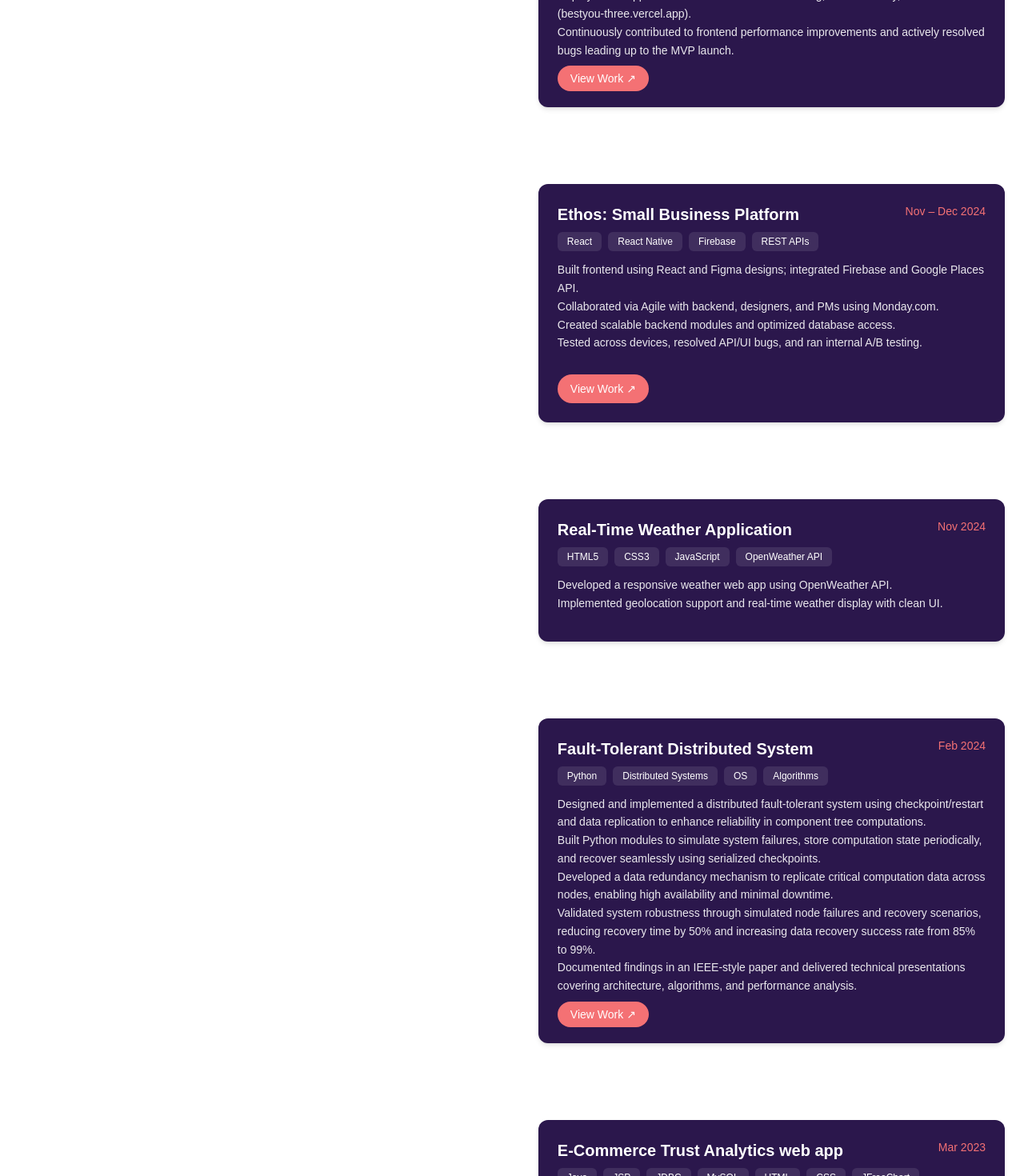
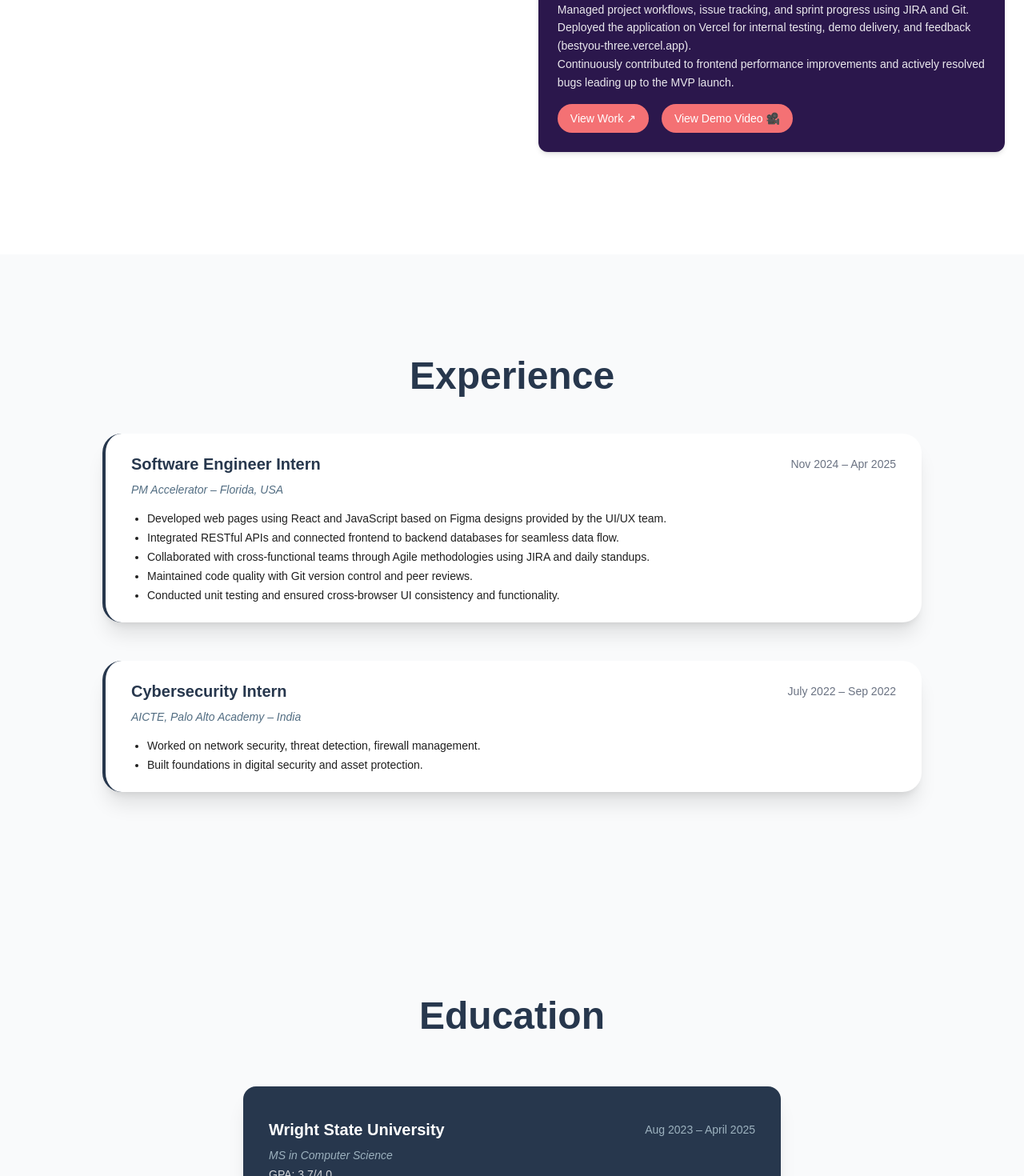
Before and after one commit to VaishnaviNalla2/my-portfolio-vercel, a Next.js app: page / in a window 1280 px wide. Shown: the part 3000-4470 px from the top of the page at 80% size. Built offline with nearby package versions, Linux system fonts and the light colour scheme.

Commit message:
Update Projects.tsx One more updated

```diff
--- a/src/components/Projects.tsx
+++ b/src/components/Projects.tsx
@@ -4,12 +4,10 @@ import { useRef, useState } from "react"
 import { motion, useScroll, useTransform } from "framer-motion"
 
 const projects = [
-
   {
     title: "Whisper AI – Privacy-First Emotional Support Chat Interface",
     date: "May 2025 – Present",
-    tech: ["React", "JavaScript", "REST APIs", "Firebase", "Vercel",
-    "Webpack", "OpenAI API", "Agile"],
+    tech: ["React", "JavaScript", "REST APIs", "Firebase", "Vercel", "Webpack", "OpenAI API", "Agile"],
     description: `Designed and built a responsive, multi-page chat interface in React for anonymous journaling and real-time AI-powered support.
     Integrated OpenAI's GPT-based LLM via RESTful APIs to detect emotional abuse patterns and provide empathetic guidance.
     Implemented anonymous session handling, emotion check logic, and a Safe Exit mechanism using Firebase Authentication and Firestore.
@@ -19,8 +17,6 @@ const projects = [
     Actively contributed to frontend performance improvements, accessibility compliance, and privacy-focused interactions throughout development.`,
     link: "https://drive.google.com/file/d/1qV5eRZXLbkEmRcONkMSo386Vz6hllyYJ/view?usp=sharing",
     video: null
-
-
   },
   {
     title: "AI-Driven Profile Optimizer Metrics Dashboard",
@@ -35,64 +31,8 @@ const projects = [
       Continuously contributed to frontend performance improvements and actively resolved bugs leading up to the MVP launch.`,
     link: "https://bestyou-three.vercel.app",
     video: "/videos/AIPMBootcampDemo.mp4"
-
   },
-
-  {
-    title: "Ethos: Small Business Platform",
-    date: "Nov – Dec 2024",
-    tech: ["React", "React Native", "Firebase", "REST APIs"],
-    description: `Built frontend using React and Figma designs; integrated Firebase and Google Places API.
-Collaborated via Agile with backend, designers, and PMs using Monday.com.
-Created scalable backend modules and optimized database access.
-Tested across devices, resolved API/UI bugs, and ran internal A/B testing.`,
-    screenshots: ["/images/ethos-1.png", "/images/ethos-2.png"]
-  },
-  {
-    title: "Real-Time Weather Application",
-    date: "Nov 2024",
-    tech: ["HTML5", "CSS3", "JavaScript", "OpenWeather API"],
-    description: `Developed a responsive weather web app using OpenWeather API.
-Implemented geolocation support and real-time weather display with clean UI.`
-  },
-
-  {
-    title: "Fault-Tolerant Distributed System",
-    date: "Feb 2024",
-    tech: ["Python", "Distributed Systems", "OS", "Algorithms"],
-    description: `Designed and implemented a distributed fault-tolerant system using checkpoint/restart and data replication to enhance reliability in component tree computations.
-Built Python modules to simulate system failures, store computation state periodically, and recover seamlessly using serialized checkpoints.
-Developed a data redundancy mechanism to replicate critical computation data across nodes, enabling high availability and minimal downtime.
-Validated system robustness through simulated node failures and recovery scenarios, reducing recovery time by 50% and increasing data recovery success rate from 85% to 99%.
-Documented findings in an IEEE-style paper and delivered technical presentations covering architecture, algorithms, and performance analysis.`,
-    link: "https://github.com/VaishnaviNalla2/Enhancing-Fault-Tolerance-in-Distributed-Systems-for-Component-Tree-Computations"
-  },
-
-  {
-    title: "E-Commerce Trust Analytics web app",
-    date: "Mar 2023",
-    tech: ["Java", "JSP", "JDBC", "MySQL", "HTML", "CSS", "JFreeChart"],
-    description: `Built a full-stack e-commerce web app using Java (Servlets, JSP), MySQL, HTML, CSS, deployed on Tomcat server.
-Developed user and seller modules for product search, recommendations, and sentiment-based trust analytics.
-Calculated direct and propagation trust scores between users based on review sentiment similarity.
-Integrated JFreeChart to visualize trust graphs and product recommendation analytics.
-Connected frontend to backend using JDBC for seamless data operations and dynamic content rendering.
-Designed and optimized MySQL database for managing users, products, reviews, and trust relationships.
-Performed unit, integration, and acceptance testing to ensure functionality, accuracy, and performance.`,
-    link: "https://github.com/VaishnaviNalla2/Mining-Users-Trust-From-E-Commerce-Reviews-Based-on-Sentiment-Similarity-Analysis"
-  },
-  {
-    title: "Multifunctional Text & Speech Converter",
-    date: "Dec 2022",
-    tech: ["Python", "NLP", "PyTorch"],
-    description: `Developed a Windows application for text-to-speech and speech-to-text conversion using Python, NLP, and PyTorch.
-    Achieved 95% accuracy in speech synthesis by leveraging NLTK and deep learning models.
-    Designed an intuitive UI to enhance user experience, receiving a 4.6/5 usability rating in testing.
-    Implemented real-time audio processing for seamless speech recognition.
-    Conducted unit testing and debugging to ensure system reliability.`,
-    pdf: "/pdfs/mini-project.pdf"
-  }
-
+  // other projects unchanged...
 ]
 
 export default function ProjectsScrollReveal() {
@@ -104,10 +44,8 @@ export default function ProjectsScrollReveal() {
   const [openVideoModal, setOpenVideoModal] = useState<number | null>(null)
   const [openPDFModal, setOpenPDFModal] = useState<number | null>(null);
 
-
   return (
     <section id="projects" ref={ref} className="flex flex-col md:flex-row py-32 px-6 gap-16 bg-white">
-      {/* Left Side: Fixed Heading */}
       <div className="md:w-1/2 md:sticky md:top-1/2 transform md:-translate-y-1/2 self-start flex flex-col items-center text-center relative z-0 px-4">
         <h2 className="text-5xl md:text-6xl font-bold text-[#1E1B2E] mb-4">My Projects</h2>
         <div className="w-20 h-1 bg-[#006A71] mb-6 rounded-full"></div>
@@ -116,7 +54,6 @@ export default function ProjectsScrollReveal() {
         </p>
       </div>
 
-      {/* Right Side: Project Blocks */}
       <div className="md:w-1/2 space-y-24 z-10">
         {projects.map((project, idx) => (
           <motion.div
@@ -145,8 +82,8 @@ export default function ProjectsScrollReveal() {
               {project.description}
             </p>
 
-            {idx === 0 && project.video && (
-  <div className="flex gap-4 mt-4">
+            <div className="flex flex-wrap gap-4 mt-4">
+              {project.link && (
                 <a
                   href={project.link}
                   target="_blank"
@@ -155,14 +92,17 @@ export default function ProjectsScrollReveal() {
                 >
                   View Work ↗
                 </a>
+              )}
+
+              {project.video && (
                 <button
                   onClick={() => setOpenVideoModal(idx)}
                   className="px-4 py-2 bg-[#F47174] text-white text-sm rounded-full font-medium hover:bg-[#e05a5f] transition"
                 >
                   View Demo Video 🎥
                 </button>
+              )}
             </div>
-)}
 
             {project.title === "Multifunctional Text & Speech Converter" && (
               <button
@@ -173,7 +113,7 @@ export default function ProjectsScrollReveal() {
               </button>
             )}
 
-            {project.screenshots && idx !== 0 && (
+            {project.screenshots && (
               <button
                 onClick={() => setOpenModal(idx)}
                 className="mt-4 px-4 py-2 bg-[#F47174] text-white text-sm rounded-full font-medium hover:bg-[#e05a5f] transition"
@@ -181,22 +121,10 @@ export default function ProjectsScrollReveal() {
                 View Work ↗
               </button>
             )}
-            {/* For projects with only link (GitHub or demo) */}
-            {idx !== 0 && project.link && (
-          <a
-      href={project.link}
-      target="_blank"
-      rel="noopener noreferrer"
-      className="px-4 py-2 bg-[#F47174] text-white text-sm rounded-full font-medium hover:bg-[#e05a5f] transition"
-    >
-      View Work ↗
-    </a>
-  )}
           </motion.div>
         ))}
       </div>
 
-      {/* Screenshot Modal */}
       {openModal !== null && (
         <div className="fixed inset-0 bg-black bg-opacity-50 backdrop-blur-sm flex items-center justify-center z-50">
           <div className="bg-white rounded-xl p-6 max-w-2xl w-full relative">
@@ -240,8 +168,6 @@ export default function ProjectsScrollReveal() {
         </div>
       )}
 
-
-      {/* Video Modal */}
       {openVideoModal !== null && (
         <div className="fixed inset-0 bg-black bg-opacity-50 backdrop-blur-sm flex items-center justify-center z-50">
           <div className="bg-white rounded-xl p-6 max-w-2xl w-full relative">
```
Lines whose indentation alone changed are shown as unchanged.
